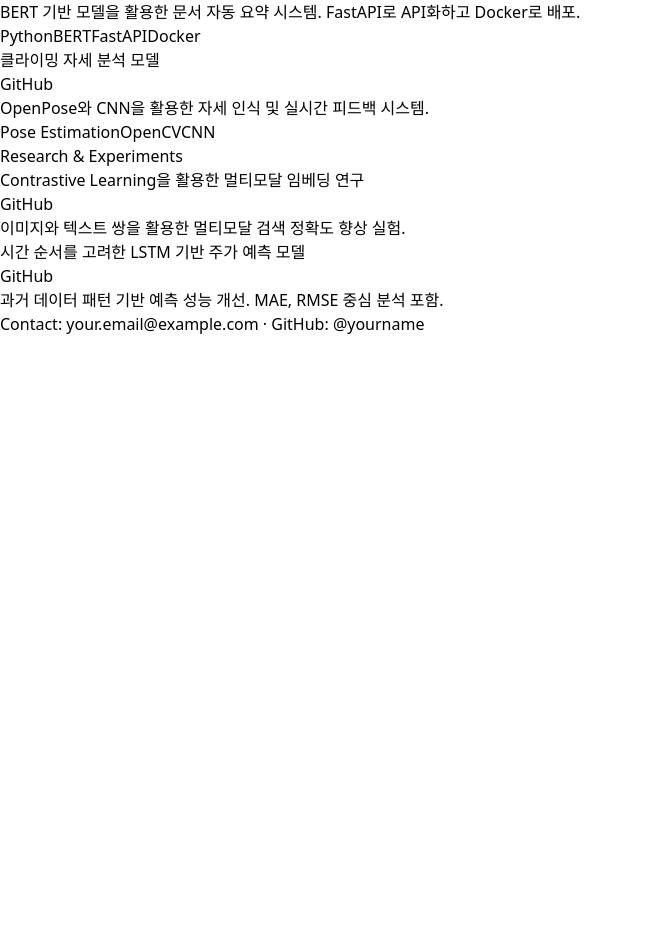
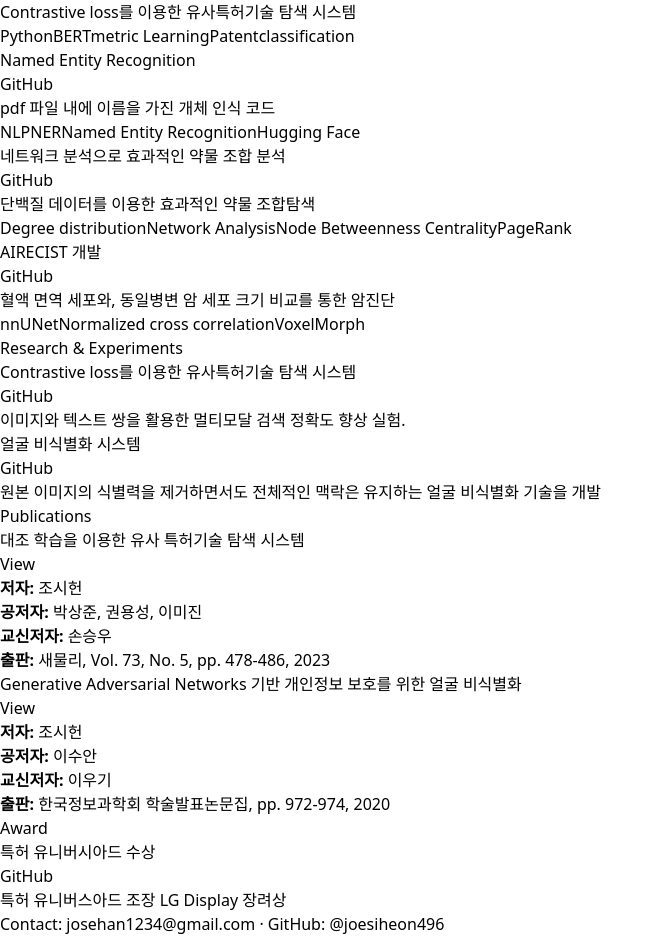
Before and after one commit to joesiheon496/ai-portfolio, a React (Vite) app: page / in a window 1280 px wide. Shown: the part 240-1176 px from the top of the page, without its empty margins (0-662 px from the left). Before the commit the page ends 800 px from the top, so only its background shows below. Built offline with nearby package versions, Linux system fonts and the light colour scheme.

Commit message:
Plus award and publish

```diff
--- a/src/Portfolio.jsx
+++ b/src/Portfolio.jsx
@@ -2,37 +2,81 @@
 import { Card, CardContent } from "./components/ui/card";
 import { Button } from "./components/ui/button";
 
-
 const projects = [
   {
-    title: "문서 요약 AI 서비스",
-    description: "BERT 기반 모델을 활용한 문서 자동 요약 시스템. FastAPI로 API화하고 Docker로 배포.",
-    tags: ["Python", "BERT", "FastAPI", "Docker"],
-    link: "https://github.com/yourname/document-summarizer"
+    title: "Patent_metric_learning",
+    description: "Contrastive loss를 이용한 유사특허기술 탐색 시스템",
+    tags: ["Python", "BERT", "metric Learning", "Patent", "classification"],
+    link: "https://github.com/joesiheon496/Organize_information/blob/master/Patent_metric_learning.ipynb"
   },
   {
-    title: "클라이밍 자세 분석 모델",
-    description: "OpenPose와 CNN을 활용한 자세 인식 및 실시간 피드백 시스템.",
-    tags: ["Pose Estimation", "OpenCV", "CNN"],
-    link: "https://github.com/yourname/climbing-pose-ai"
+    title: "Named Entity Recognition",
+    description: "pdf 파일 내에 이름을 가진 개체 인식 코드",
+    tags: ["NLP", "NER", "Named Entity Recognition", "Hugging Face"],
+    link: "https://iii.ad/a0e2de"
+  },
+  {
+    title: "네트워크 분석으로 효과적인 약물 조합 분석",
+    description: "단백질 데이터를 이용한 효과적인 약물 조합탐색",
+    tags: ["Degree distribution", "Network Analysis", "Node Betweenness Centrality", "PageRank"],
+    link: "https://iii.ad/210f1a"
+  },
+  {
+    title: "AIRECIST 개발",
+    description: "혈액 면역 세포와, 동일병변 암 세포 크기 비교를 통한 암진단",
+    tags: ["nnUNet", "Normalized cross correlation", "VoxelMorph"],
+    link: "https://github.com/joesiheon496/Organize_information/blob/master/Tiimbio/%EA%B3%A0%EB%8C%80%EA%B5%AC%EB%A1%9C.pdf"
   }
 ];
 
 const skills = [
-  "Python", "PyTorch", "TensorFlow", "Huggingface Transformers",
-  "FastAPI", "Docker", "MLflow", "Git", "SQL", "Pandas"
+  "Python", "PyTorch", "TensorFlow", "Huggingface Transformers", "Unity",
+  "Docker", "Git", "SQL", "Pandas"
 ];
 
 const research = [
   {
-    title: "Contrastive Learning을 활용한 멀티모달 임베딩 연구",
+    title: "Contrastive loss를 이용한 유사특허기술 탐색 시스템",
     description: "이미지와 텍스트 쌍을 활용한 멀티모달 검색 정확도 향상 실험.",
-    link: "https://github.com/yourname/multimodal-contrastive-research"
+    link: "https://github.com/joesiheon496/Organize_information/blob/master/%EC%97%B0%EA%B5%AC%EC%A0%95%EB%A6%AC.md"
   },
   {
-    title: "시간 순서를 고려한 LSTM 기반 주가 예측 모델",
-    description: "과거 데이터 패턴 기반 예측 성능 개선. MAE, RMSE 중심 분석 포함.",
-    link: "https://github.com/yourname/stock-predict-lstm"
+    title: "얼굴 비식별화 시스템",
+    description: "원본 이미지의 식별력을 제거하면서도 전체적인 맥락은 유지하는 얼굴 비식별화 기술을 개발",
+    link: "https://github.com/joesiheon496/Organize_information/blob/master/%EC%97%B0%EA%B5%AC%EC%A0%95%EB%A6%AC_2.md"
+  }
+];
+
+const Award = [
+  {
+    title: "특허 유니버시아드 수상",
+    description: "특허 유니버스아드 조장 LG Display 장려상",
+    link: "https://github.com/joesiheon496/Organize_information/blob/master/%5BA2%5DP20210518.hwp.pdf"
+  }
+];
+
+const Publications = [
+  {
+    title: "대조 학습을 이용한 유사 특허기술 탐색 시스템",
+    authors: "조시헌",
+    correspondingAuthor: "손승우",
+    coAuthors: "박상준, 권용성, 이미진",
+    journal: "새물리",
+    volume: "73",
+    issue: "5",
+    pages: "478-486",
+    year: "2023",
+    link: "https://www.dbpia.co.kr/Journal/articleDetail?nodeId=NODE11419461"
+  },
+  {
+    title: "Generative Adversarial Networks 기반 개인정보 보호를 위한 얼굴 비식별화",
+    authors: "조시헌",
+    correspondingAuthor: "이우기",
+    coAuthors: "이수안",
+    journal: "한국정보과학회 학술발표논문집",
+    pages: "972-974",
+    year: "2020",
+    link: "https://www.dbpia.co.kr/Journal/articleDetail?nodeId=NODE09874643"
   }
 ];
 
@@ -40,7 +84,7 @@
   return (
     <div className="max-w-4xl mx-auto p-6 space-y-10">
       <header className="space-y-2">
-        <h1 className="text-3xl font-bold">AI Developer Portfolio</h1>
+        <h1 className="text-3xl font-bold">Portfolio</h1>
         <p className="text-muted-foreground">
           딥러닝 기반 문제 해결에 집중하는 개발자입니다. 실험과 서비스 구현 사이의 연결고리를 만듭니다.
         </p>
@@ -109,8 +153,50 @@
         ))}
       </section>
 
+      <section className="space-y-4">
+        <h2 className="text-xl font-semibold">Publications</h2>
+        {Publications.map((pub, idx) => (
+          <Card key={idx} className="border border-gray-200">
+            <CardContent className="p-4 space-y-1">
+              <div className="flex justify-between items-center">
+                <h3 className="text-md font-medium">{pub.title}</h3>
+                <a href={pub.link} target="_blank" rel="noopener noreferrer">
+                  <Button variant="outline" size="sm">View</Button>
+                </a>
+              </div>
+              <p className="text-sm text-gray-700"><strong>저자:</strong> {pub.authors}</p>
+              <p className="text-sm text-gray-700"><strong>공저자:</strong> {pub.coAuthors}</p>
+              <p className="text-sm text-gray-700"><strong>교신저자:</strong> {pub.correspondingAuthor}</p>
+              <p className="text-sm text-gray-700">
+                <strong>출판:</strong> {pub.journal}
+                {pub.volume && `, Vol. ${pub.volume}`}
+                {pub.issue && `, No. ${pub.issue}`}
+                , pp. {pub.pages}, {pub.year}
+              </p>
+            </CardContent>
+          </Card>
+        ))}
+      </section>
+
+      <section className="space-y-4">
+        <h2 className="text-xl font-semibold">Award</h2>
+        {Award.map((award, idx) => (
+          <Card key={idx} className="border border-gray-200">
+            <CardContent className="p-4 space-y-1">
+              <div className="flex justify-between items-center">
+                <h3 className="text-md font-medium">{award.title}</h3>
+                <a href={award.link} target="_blank" rel="noopener noreferrer">
+                  <Button variant="outline" size="sm">GitHub</Button>
+                </a>
+              </div>
+              <p className="text-sm text-gray-600">{award.description}</p>
+            </CardContent>
+          </Card>
+        ))}
+      </section>
+
       <footer className="pt-6 border-t text-sm text-center text-gray-400">
-        Contact: your.email@example.com · GitHub: @yourname
+        Contact: josehan1234@gmail.com · GitHub: @joesiheon496
       </footer>
     </div>
   );
```
